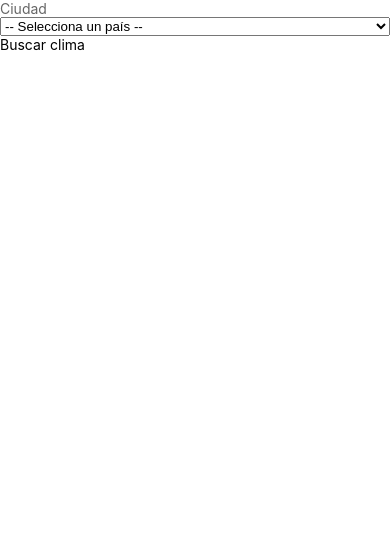
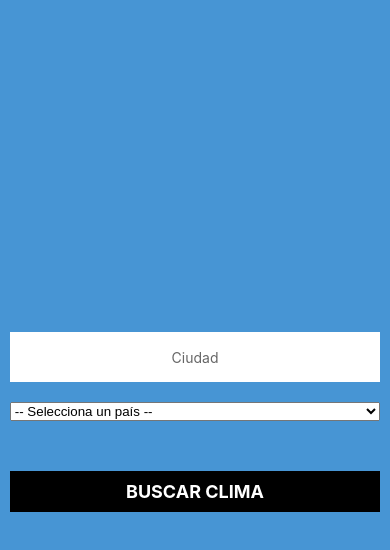
Before and after one commit to MorsaDevOmarG/clima-mobile, a React Native app: screen / in a window 390 px wide. Shown: the top 550 px of the page. Built offline with nearby package versions, Linux system fonts and the light colour scheme.

Commit message:
Añadiendo CSS al APP y FORM

```diff
--- a/App.js
+++ b/App.js
@@ -5,11 +5,25 @@
 const App = () => {
   return (
     <>
-      <Formulario />
+      <View style={styles.app}>
+        <View style={styles.contenido}>
+          <Formulario />
+        </View>
+      </View>
     </>
   );
 };
 
-const styles = StyleSheet.create({});
+const styles = StyleSheet.create({
+  app: {
+    backgroundColor: 'rgb(71, 149, 212)',
+    flex: 1,
+    justifyContent: 'center',
+  },
+
+  contenido: {
+    marginHorizontal: '2.5%',
+  },
+});
 
 export default App;
--- a/components/Formulario.js
+++ b/components/Formulario.js
@@ -12,11 +12,15 @@
     <>
       <View style={styles.formulario}>
         <View>
-          <TextInput placeholder="Ciudad" placeholderTextColor="#666" />
+          <TextInput
+            style={styles.input}
+            placeholder="Ciudad"
+            placeholderTextColor="#666"
+          />
         </View>
 
         <View>
-          <Picker>
+          <Picker itemStyle={{ height: 120, backgroundColor: '#fff' }}>
             <Picker.Item label="-- Selecciona un país --" value="" />
             <Picker.Item label="Estados Unidos" value="US" />
             <Picker.Item label="México" value="MX" />
@@ -29,8 +33,8 @@
         </View>
 
         <TouchableWithoutFeedback>
-          <View>
-            <Text>Buscar clima</Text>
+          <View style={styles.btnBuscar}>
+            <Text style={styles.textoBtn}>Buscar clima</Text>
           </View>
         </TouchableWithoutFeedback>
       </View>
@@ -39,7 +43,28 @@
 };
 
 const styles = StyleSheet.create({
-  formulario: {},
+  input: {
+    padding: 10,
+    height: 50,
+    backgroundColor: '#fff',
+    marginBottom: 20,
+    textAlign: 'center',
+  },
+
+  btnBuscar: {
+    marginTop: 50,
+    backgroundColor: '#000',
+    padding: 10,
+    justifyContent: 'center',
+  },
+
+  textoBtn: {
+    color: '#fff',
+    textTransform: 'uppercase',
+    fontWeight: 'bold',
+    textAlign: 'center',
+    fontSize: 18,
+  },
 });
 
 export default Formulario;
```
